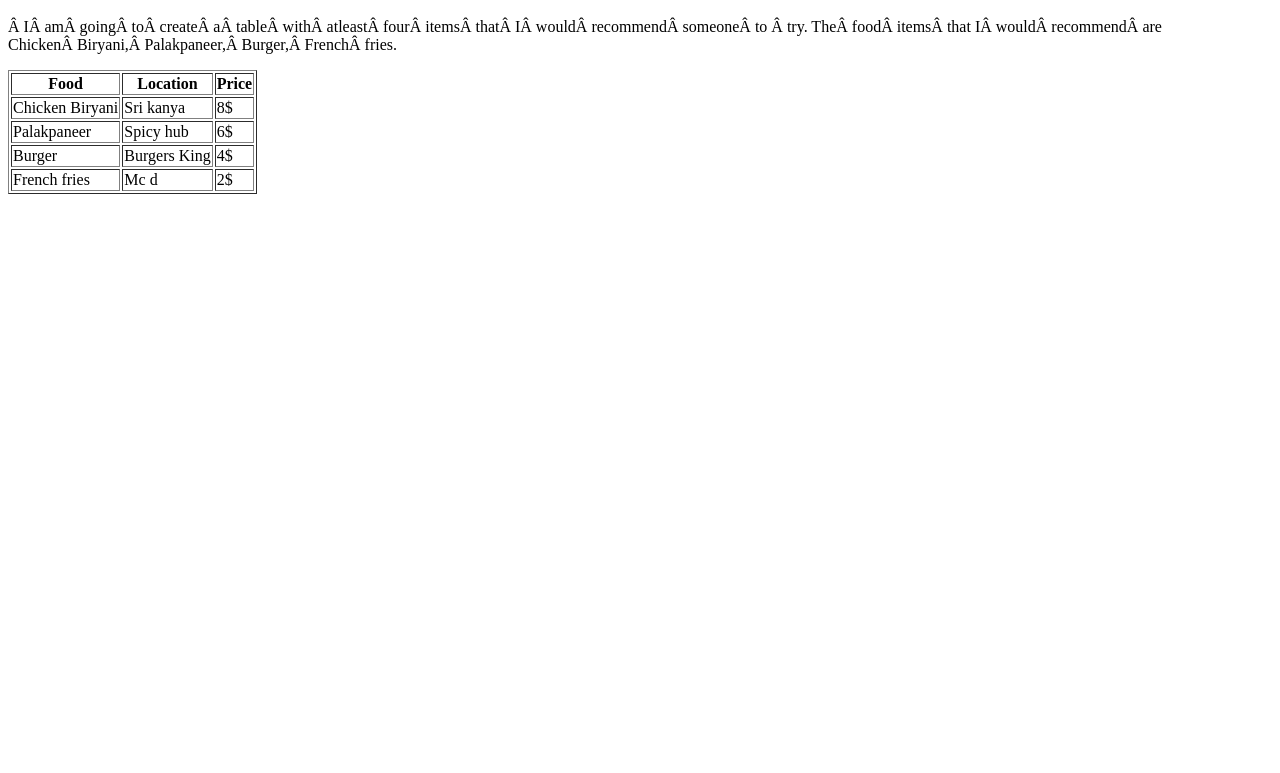
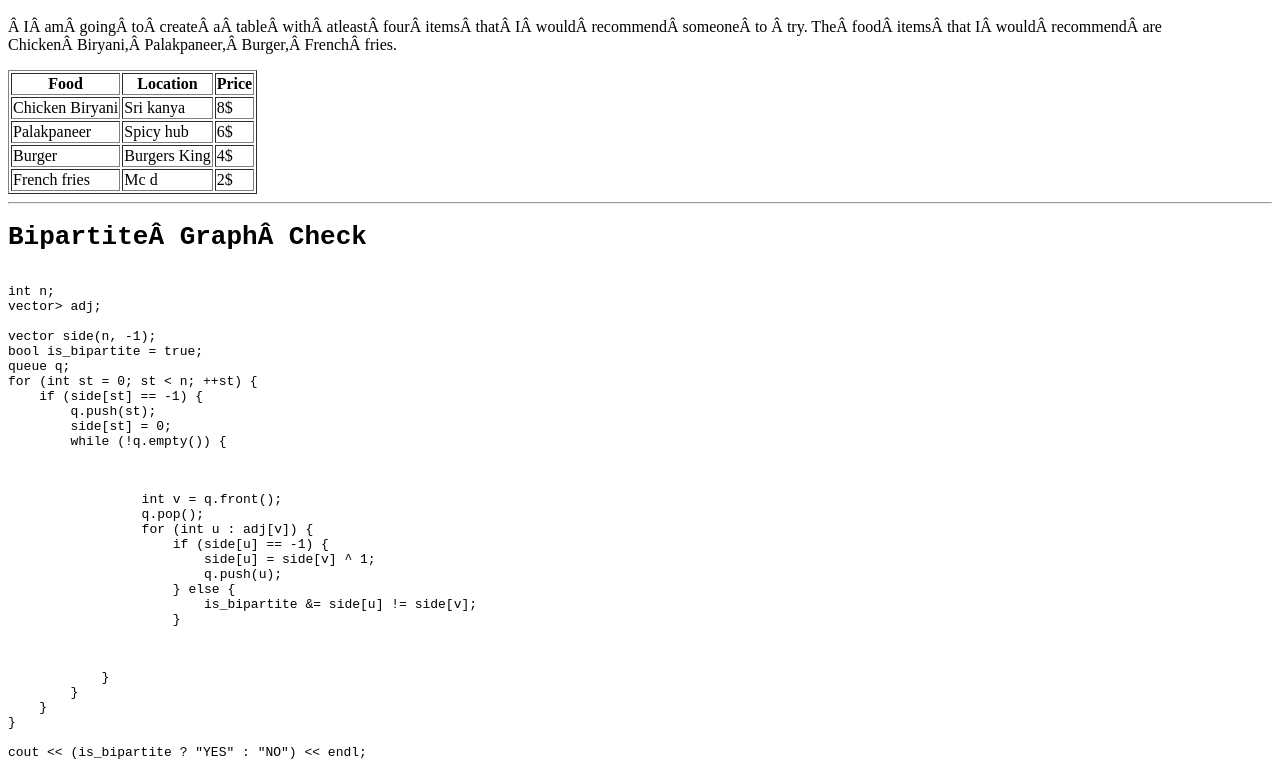
Before and after one commit to 44-563-WebApps-F21/webapps-f21-assignment-3-Shruthi1811, a plain HTML site: page index.html in a window 1280 px wide. Shown: the part 678-1451 px from the top of the page. Before the commit the page ends 880 px from the top, so only its background shows below. Drawn offline with Linux system fonts and the light colour scheme.

Commit message:
modified the file

```diff
--- a/index.html
+++ b/index.html
@@ -39,8 +39,6 @@
      <li>Snacks-chips</li>
  </ul>
  <a href=“./about.html”> aboutme.html</a>
-</body>
-</html>
 
 <hr>
 
@@ -77,3 +75,39 @@
     <td>2$</td>
 </tr>
 </table>
+
+<hr>
+
+<pre>
+<h1>Bipartite Graph Check</h1>
+int n;
+vector<vector<int>> adj;
+
+vector<int> side(n, -1);
+bool is_bipartite = true;
+queue<int> q;
+for (int st = 0; st < n; ++st) {
+    if (side[st] == -1) {
+        q.push(st);
+        side[st] = 0;
+        while (!q.empty()) {
+            <blockquote cite = "https://cp-algorithms.com/graph/bipartite-check.html">
+            int v = q.front();
+            q.pop();
+            for (int u : adj[v]) {
+                if (side[u] == -1) {
+                    side[u] = side[v] ^ 1;
+                    q.push(u);
+                } else {
+                    is_bipartite &= side[u] != side[v];
+                }
+                </blockquote>
+            }
+        }
+    }
+}
+
+cout << (is_bipartite ? "YES" : "NO") << endl;
+</pre>
+</body>
+</html>
```
